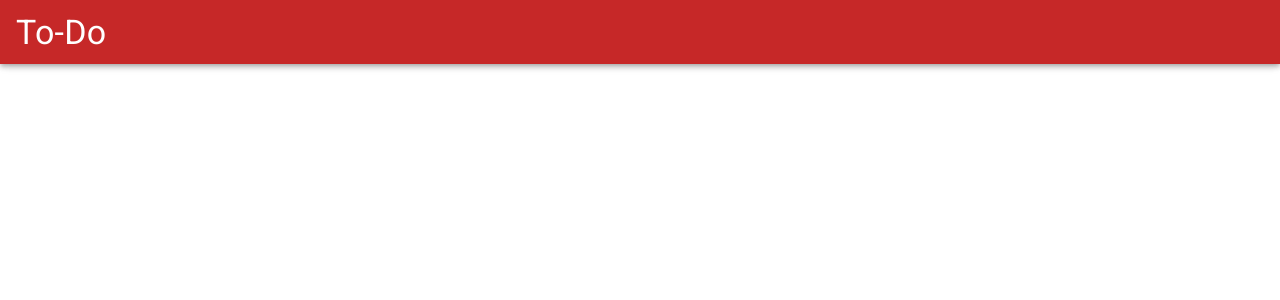
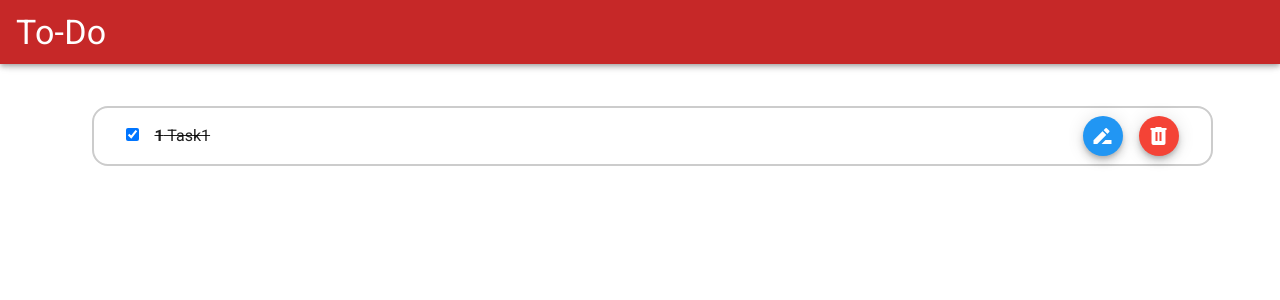
Before and after one commit to dzianis-sudkou/to-do-app, a Vue app: page /archive in a window 1280 px wide. Shown: the top 300 px of the page. Built offline with nearby package versions, Linux system fonts and the light colour scheme.

Commit message:
Starting with Archive Taks

```diff
--- a/src/components/AddTask.vue
+++ b/src/components/AddTask.vue
@@ -25,7 +25,7 @@ export default {
                     title:this.title,
                     completed:false
                 }
-                this.$emit('add-task', newTask)
+                this.$store.commit('addTask', newTask)
                 this.title=''
             }
         }
--- a/src/components/RenameModal.vue
+++ b/src/components/RenameModal.vue
@@ -17,7 +17,8 @@ export default {
         title: {
             type: String,
             default: ''
-        }
+        },
+        index: Number
     },
     data() {
         return {
@@ -26,7 +27,9 @@ export default {
     },
     methods: {
         onSubmit() {
-            this.$emit('rename', this.newTitle)
+            // this.$emit('rename', this.newTitle)
+            this.$store.commit('renameTask', [this.newTitle, this.index])
+            this.$emit('close')
         },
     }
 }
--- a/src/components/TodoList.vue
+++ b/src/components/TodoList.vue
@@ -3,9 +3,9 @@
         <ul>
             <TodoTask v-for="(task, index) in tasks"
             :index="index"
-            :task="task" :key="index" @change-state="changeState"
-            @remove-task="removeTask"
-            @renameTask="renameTask"
+            :task="task"
+            :key="index"
+            @change-state="changeState"
             />
         </ul>
     </v-container>
@@ -32,9 +32,6 @@ export default {
         print() {
             console.log(this.text)
         },
-        removeTask(id) {
-            this.$emit('remove-task', id)
-        },
         renameTask([value, id]){
             console.log(value,id)
             this.$emit('rename-task', [value, id])
--- a/src/components/TodoTask.vue
+++ b/src/components/TodoTask.vue
@@ -2,7 +2,7 @@
     <v-container class="px-0">
         <li>
             <span v-bind:class="{ done: task.completed }">
-                <input type="checkbox" fixed @change="$emit('change-state', task)" v-model="state">
+                <input type="checkbox" fixed @change="changeState" :checked="receiveState">
                 <strong>{{ index + 1 }}</strong>
                 {{ task.title }}
             </span>
@@ -14,7 +14,7 @@
                         mdi-rename
                     </v-icon>
                 </v-btn>
-                <v-btn id="delete" class="mx" @click="$emit('remove-task', task.id)" fab dark small color="red">
+                <v-btn id="delete" class="mx" @click="removeTask" fab dark small color="red">
                     <v-icon dark>
                         mdi-trash-can
                     </v-icon>
@@ -23,8 +23,9 @@
         </li>
         <RenameModal
         v-if="isModalOpen"
-        @rename="rename"
+        @close="close"
         :title="task.title"
+        :index="index"
         >
         </RenameModal>
     </v-container>
@@ -44,17 +45,25 @@ export default {
     data() {
         return {
             isModalOpen: false,
-            state: this.task.completed
         }
     },
     methods: {
+        changeState() {
+            this.$store.commit('changeState', this.index)
+        },
         openModal() {
             this.isModalOpen = true
         },
-        rename(value){
-            console.log(value)
-            this.$emit('renameTask', [value, this.index])
+        close(){
             this.isModalOpen = false
+        },
+        removeTask() {
+            this.$store.commit('removeTask', this.task.id)
+        }
+    },
+    computed:{
+        receiveState(){
+            return this.$store.getters.receiveState(this.index)
         }
     },
     components: {
--- a/src/router/index.js
+++ b/src/router/index.js
@@ -14,6 +14,10 @@ export default new VueRouter({
     {
       path: '/tasks',
       component: () => import('../views/TasksView.vue')
+    },
+    {
+      path: '/archive',
+      component: () => import('../views/ArchiveView.vue')
     }
   ]
 })
--- a/src/store/index.js
+++ b/src/store/index.js
@@ -3,14 +3,49 @@ import Vuex from 'vuex'
 
 Vue.use(Vuex)
 
+import newTasks from '../mocks/tasks'
+
 export default new Vuex.Store({
   state: {
+      tasks: newTasks,
+      count: 0
   },
   getters: {
+    getList: state =>{
+      return state.tasks
+    },
+    getFilteredList: state =>{
+      return state.tasks.filter(task => task.completed)
+    },
+    receiveState: state => index => {
+      return state.tasks.at(index).completed;
+    }
   },
   mutations: {
+    increment(state) {
+      console.log(state.count)
+      state.count++
+    },
+    addTask(state, task) {
+      state.tasks.push(task)
+    },
+    removeTask(state, id) {
+        state.tasks = state.tasks.filter(t => t.id != id)
+    },
+    list(state){
+      return state.tasks
+    },
+    renameTask(state, [newTitle, index]){
+      state.tasks.at(index).title = newTitle
+    },
+    changeState(state, index){
+      console.log(state.tasks.at(index).completed)
+      state.tasks.at(index).completed = !state.tasks.at(index).completed
+      console.log(state.tasks.at(index).completed)
+    }
   },
   actions: {
+
   },
   modules: {
   }
--- /dev/null
+++ b/src/views/ArchiveView.vue
@@ -0,0 +1,21 @@
+<template>
+    <TodoList
+    :tasks="receiveFilteredTasks"/>
+</template>
+
+
+<script>
+import TodoList from '../components/TodoList.vue';
+
+export default{
+    name: 'ArchiveView',
+    components:{
+        TodoList
+    },
+    computed:{
+        receiveFilteredTasks(){
+            return this.$store.getters.getFilteredList
+        }
+    }
+}
+</script>
--- a/src/views/TasksView.vue
+++ b/src/views/TasksView.vue
@@ -1,71 +1,42 @@
 <template>
     <div>
-        <AddTask @add-task="addTask" />
-        <LoaderData v-if="loading" />
-        <TodoList :tasks="tasks" @remove-task="removeTask" v-else-if="tasks.length" @rename-task="renameTask" />
-        <p style="text-align: center;margin-top: 2rem; font-size: large;" v-else>You have finished all your tasks 🥳 </p>
+        <AddTask />
+        <div id="archive">
+            <router-link to="/archive">Archive</router-link>
+        </div>
+        <TodoList :tasks="receiveTasks" v-if="receiveTasks.length" />
+        <p style="text-align: center; margin-top: 2rem; font-size: large;" v-else>You have finished all your tasks 🥳 </p>
+
     </div>
 </template>
 
 <script>
 import TodoList from '../components/TodoList.vue';
 import AddTask from '../components/AddTask.vue';
-import newTasks from '../mocks/tasks'
 
 export default {
     name: 'App',
     data() {
         return {
-            tasks: newTasks
-
-            // tasks: [
-            //     {
-            //       id: 1,
-            //       title: 'Task1',
-            //       completed: true
-            //     },
-            //     {
-            //       id: 2,
-            //       title: 'Task2',
-            //       completed: false
-            //     },
-            //     {
-            //       id: 3,
-            //       title: 'Task3',
-            //       completed: false
-            //     },
-            // ],
-            // loading: true,
         }
     },
-    mounted() {
-        // fetch('https://jsonplaceholder.typicode.com/todos?_limit=3')
-        //     .then(response => response.json())
-        //     .then(json => {
-        //         this.tasks = json
-        //          this.loading=false
-        //     })
-    },
     methods: {
-        removeTask(id) {
-            this.tasks = this.tasks.filter(t => t.id != id)
-        },
-        addTask(task) {
-            this.tasks.push(task)
-        },
-        renameTask([value, id]) {
-            console.log(value,id)
-            this.tasks = this.tasks.map((task) => (
-                task.id === id ? {
-                    ...task,
-                    title: value
-                } : task
-            ));
-        }
+
     },
     components: {
         TodoList,
         AddTask
+    },
+    computed:{
+        receiveTasks(){
+            return this.$store.getters.getList
+        }
     }
 }
 </script>
+
+<style>
+.archive{
+    text-align: center;
+}
+</style>
```
